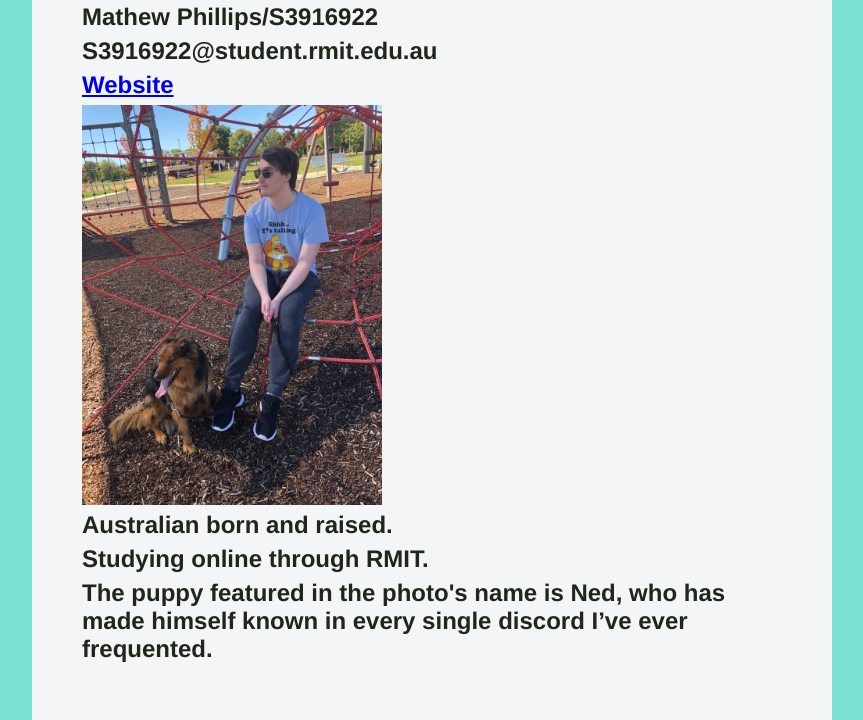
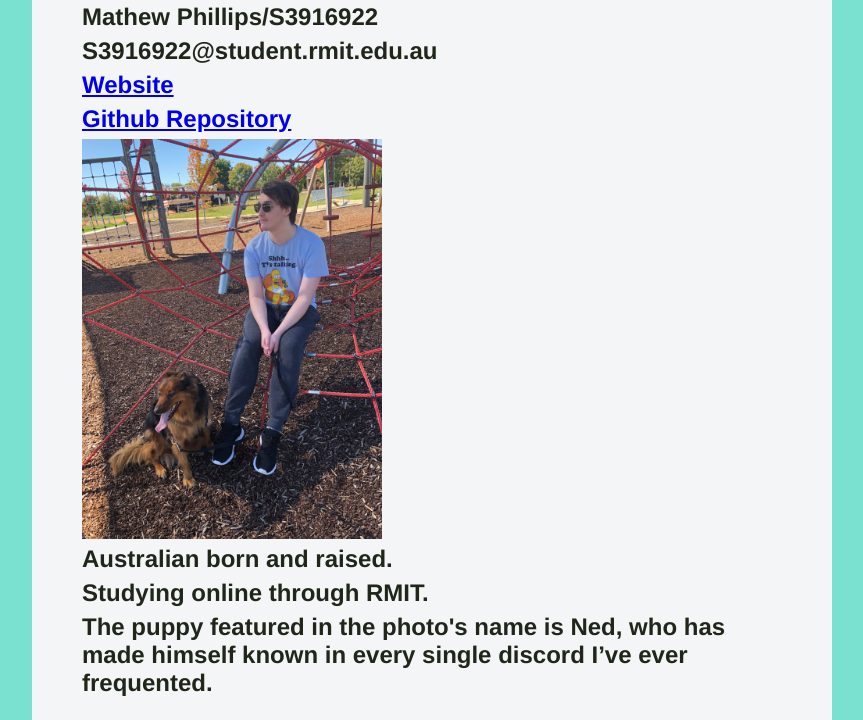
Before and after one commit to HerpMaDerp/MatPhillips, a plain HTML site: page index.html in a window 1280 px wide. Shown: the part 80-800 px from the top of the page, without its empty margins (208-1071 px from the left). Drawn offline with Linux system fonts and the light colour scheme.

Commit message:
Update index.html

```diff
--- a/index.html
+++ b/index.html
@@ -14,6 +14,7 @@
 					<p><h4>Mathew Phillips/S3916922 </h4>
 						<h4>S3916922@student.rmit.edu.au </h4>
 						<h4> <a href="https://herpmaderp.github.io/MatPhillips/">Website</a> </h4>
+						<h4> <a href="https://github.com/HerpMaDerp/MatPhillips">Github Repository</a> </h4>
 						<img src="Mathew.jpg" alt="Picture of Mathew featuring Ned the dog." style="width:300px;height:400px;">
 					<h4>Australian born and raised. </h4>
 					<h4>Studying online through RMIT. </h4>
```
